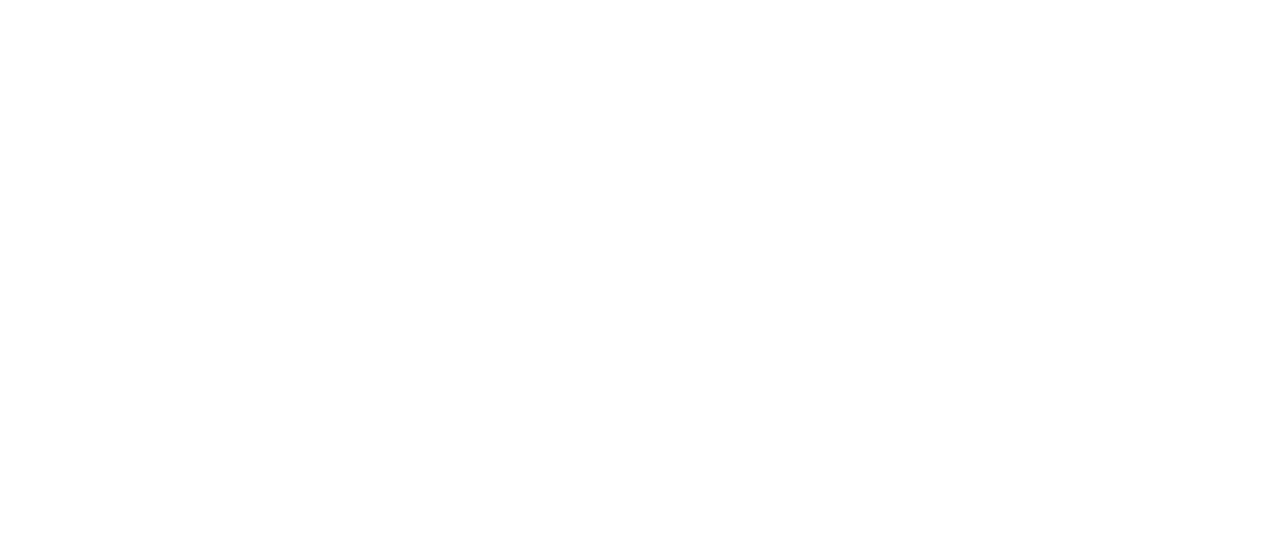
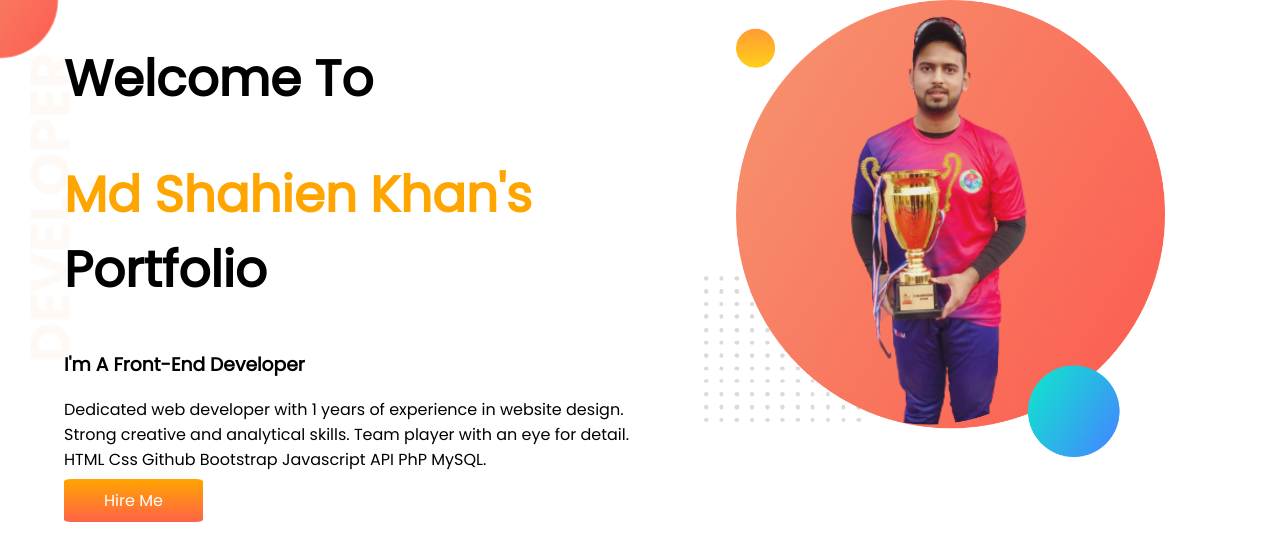
Before and after one commit to Md-shahien-khan/developer-portfolio, a plain HTML site: page index.html in a window 1280 px wide. Drawn offline with Linux system fonts and the light colour scheme.

Commit message:
top-banner added

```diff
--- a/index.html
+++ b/index.html
@@ -5,9 +5,27 @@
     <meta http-equiv="X-UA-Compatible" content="IE=edge">
     <meta name="viewport" content="width=device-width, initial-scale=1.0">
     <title>Khan's Portfolio</title>
+    <link rel="preconnect" href="https://fonts.googleapis.com">
+    <link rel="preconnect" href="https://fonts.gstatic.com" crossorigin>
+    <link href="https://fonts.googleapis.com/css2?family=PT+Serif:ital@1&family=Poppins:ital,wght@0,300;0,400;1,200&family=Roboto:ital,wght@0,100;0,500;1,300&display=swap" rel="stylesheet">
     <link rel="stylesheet" href="style.css">
+
 </head>
 <body>
+    <section class="top-banner">
+        <div class="half-width">
+            <h1>Welcome To</h1>
+            <h1 ><span class="orange">Md Shahien Khan's</span> Portfolio</h1>
+            <h3>I'm A Front-End Developer</h3>
+            <p>Dedicated web developer with 1 years of experience in website design. Strong creative and analytical skills. Team player with an eye for detail. HTML Css Github Bootstrap Javascript API PhP MySQL.</p>
+            <a class="link-button" href="https://www.linkedin.com/in/shahien-khan-a46275229/" target="_blank">Hire Me</a>
+        </div>
+
+        <div class="half-width">
+            <img src="images/khan.png" alt="">
+        </div>
+    </section>
+
 
 </body>
 </html>
--- a/style.css
+++ b/style.css
@@ -0,0 +1,34 @@
+body{
+    font-family: 'Poppins', sans-serif;
+    margin: 0;
+}
+h1{
+    font-size: 50px;
+}
+.orange{
+    color: orange;
+}
+
+section{
+    display: flex;
+}
+
+.half-width{
+    width: 50%;
+    padding-left: 5% ;
+}
+.half-width img {
+    width: 80%;
+
+}
+.link-button{
+    text-decoration: none;
+    background-image: linear-gradient(orange, tomato);
+    padding: 10px 40px;
+    border-radius: 5%;
+    color: white;
+}
+.top-banner{
+    background-image: url(images/top-banner.png);
+    background-repeat: no-repeat;
+}
```
